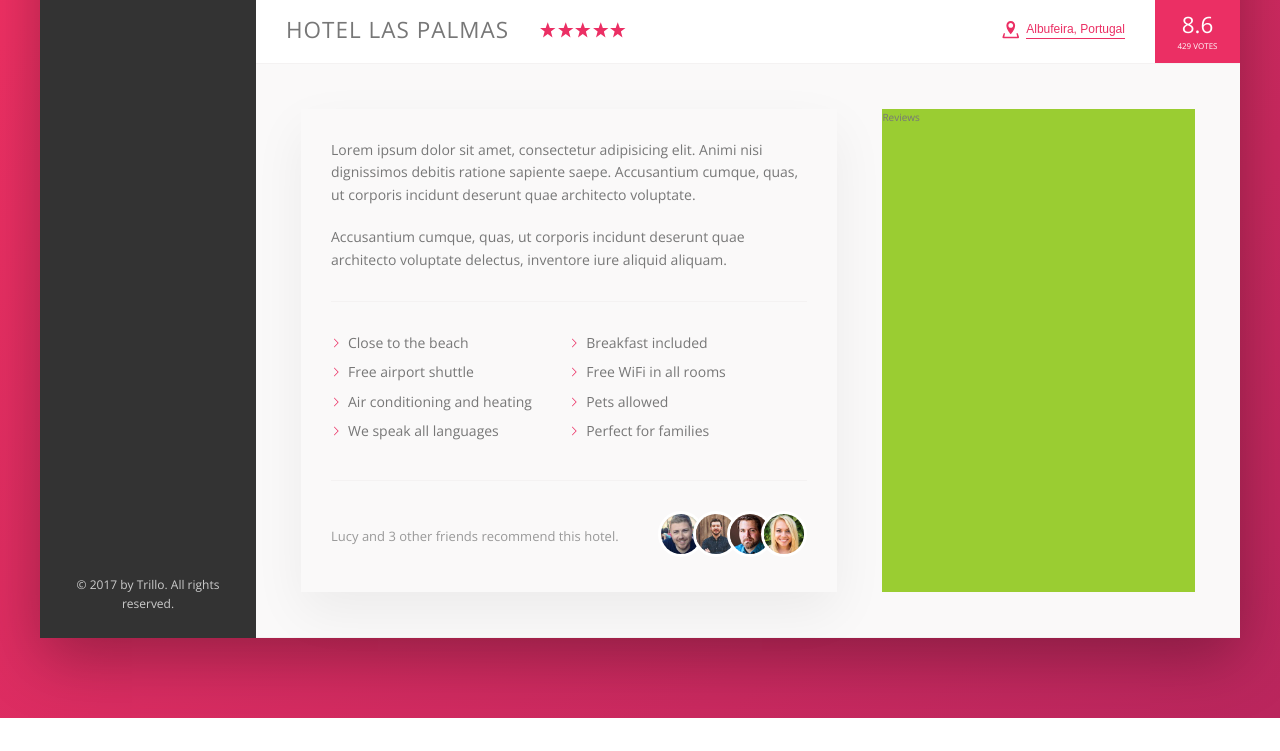
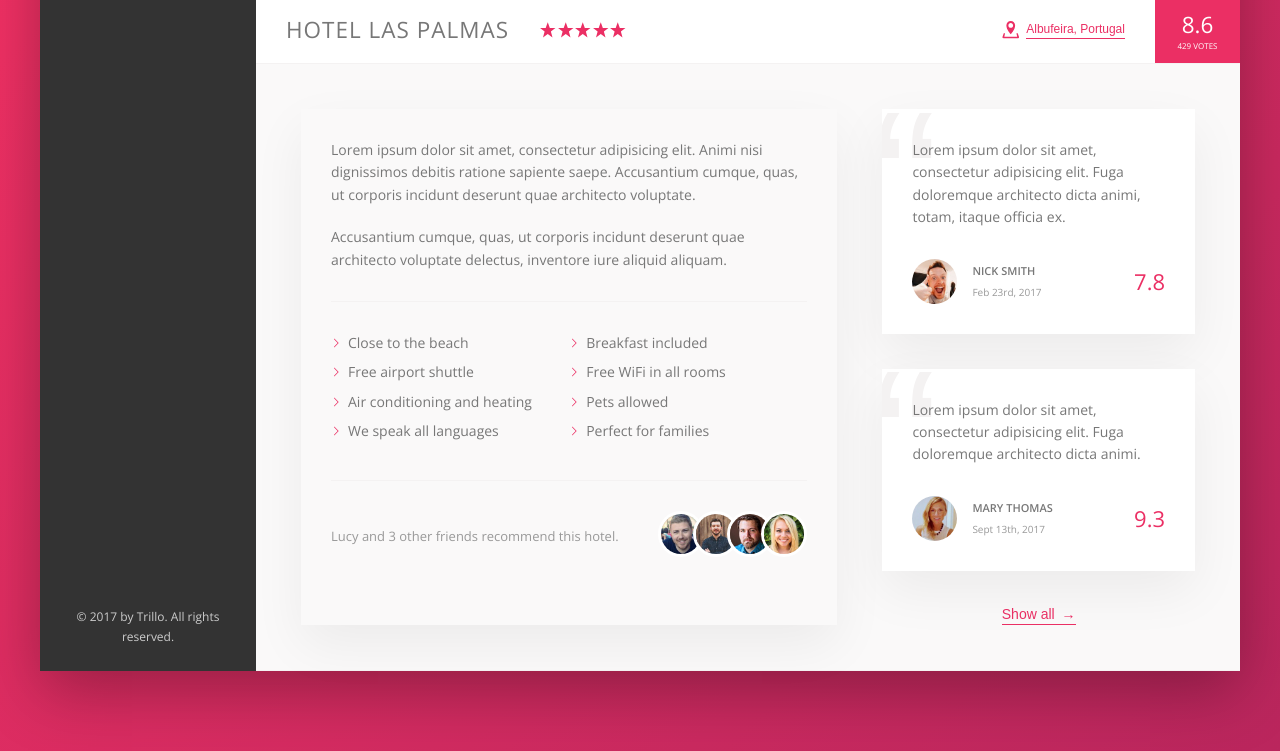
Before and after one commit to araltasher/Udemy-advanced-css, a website: page trillo/index.html in a window 1280 px wide. Shown: the part 538-1289 px from the top of the page. Before the commit the page ends 1256 px from the top, so only its background shows below. Drawn offline with nearby package versions, Linux system fonts and the light colour scheme.

Commit message:
completed user-reviews

```diff
--- a/trillo/index.html
+++ b/trillo/index.html
@@ -138,7 +138,8 @@
                 <div class="detail">
                     <div class="description">
                         <p class="paragraph">
-                        Lorem ipsum dolor sit amet, consectetur adipisicing elit. Animi nisi dignissimos debitis ratione sapiente saepe. Accusantium cumque, quas, ut corporis incidunt deserunt quae architecto voluptate.
+                            Lorem ipsum dolor sit amet, consectetur adipisicing elit. Animi nisi dignissimos debitis ratione sapiente saepe. Accusantium
+                            cumque, quas, ut corporis incidunt deserunt quae architecto voluptate.
                         </p>
                         <p class="paragraph">
                             Accusantium cumque, quas, ut corporis incidunt deserunt quae architecto voluptate delectus, inventore iure aliquid aliquam.
@@ -166,7 +167,34 @@
                         </div>
                     </div>
                     <div class="user-reviews">
-                        Reviews
+                        <figure class="review">
+                            <blockquote class="review__text">
+                                Lorem ipsum dolor sit amet, consectetur adipisicing elit. Fuga doloremque architecto dicta animi, totam, itaque officia ex.
+                            </blockquote>
+                            <figcaption class="review__user">
+                                <img src="img/user-1.jpg" alt="User 1" class="review__photo" />
+                                <div class="review__user-box">
+                                    <p class="review__user-name">Nick Smith</p>
+                                    <p class="review__user-date">Feb 23rd, 2017</p>
+                                </div>
+                                <div class="review__rating">7.8</div>
+                            </figcaption>
+                        </figure>
+                        <figure class="review">
+                            <blockquote class="review__text">
+                                Lorem ipsum dolor sit amet, consectetur adipisicing elit. Fuga doloremque architecto dicta animi.
+                            </blockquote>
+                            <figcaption class="review__user">
+                                <img src="img/user-2.jpg" alt="User 2" class="review__photo" />
+                                <div class="review__user-box">
+                                    <p class="review__user-name">Mary Thomas</p>
+                                    <p class="review__user-date">Sept 13th, 2017</p>
+                                </div>
+                                <div class="review__rating">9.3</div>
+                            </figcaption>
+                        </figure>
+
+                        <button class="btn-inline">Show all <span>&rarr;</span></button>
                     </div>
                 </div>
             </main>
--- a/trillo/sass/_component.scss
+++ b/trillo/sass/_component.scss
@@ -243,9 +243,19 @@
     background-color: transparent;
     cursor: pointer;
     transition: all .2s;
+
+    & span {
+        margin-left: 3px;
+        transition: margin-left .2s;
+    }
     &:hover {
         color: var(--color-grey-dark-1);
+
+        span {
+            margin-left: 8px;
+        }
     }
+
     &:focus {
         outline: none;
         animation: pulsate 1s infinite;
--- a/trillo/sass/_layout.scss
+++ b/trillo/sass/_layout.scss
@@ -11,14 +11,13 @@
     height: 7rem;
     background-color: #fff;
     border-bottom: var(--line);
-
     display: flex;
     justify-content: space-between;
     align-items: center;
 }
 
 .content {
-    display:flex;
+    display: flex;
 }
 
 .sidebar {
@@ -39,17 +38,80 @@
     padding: 4.5rem;
     background-color: var(--color-grey-light-1);
     border-bottom: var(--line);
+    font-size: 1.4rem;
 }
 
 .description {
-    font-size: 1.4rem;
     box-shadow: var(--shadow-light);
     padding: 3rem;
     flex: 0 0 60%;
     margin-right: 4.5rem;
 }
 
-.user-reviews{
-    background-color: yellowgreen;
+
+/* REVIEWS  */
+
+.user-reviews {
     flex: 1;
+    display: flex;
+    flex-direction: column;
+    align-items: center;
 }
+
+.review {
+    background-color: #fff;
+    box-shadow: var(--shadow-light);
+    padding: 3rem;
+    margin-bottom: 3.5rem;
+    position: relative;
+    overflow: hidden;
+
+    &__text {
+        margin-bottom: 3rem;
+        z-index: 10;
+        position: relative;
+    }
+
+    &__user {
+        display: flex;
+        align-items: center;
+
+    }
+
+    &__photo {
+        height:4.5rem;
+        width:4.5rem;
+        border-radius: 50%;
+        margin-right: 1.5rem;
+    }
+    &__user-box{
+        margin-right: auto;
+    }
+    &__user-name{
+        font-size: 1.1rem;
+        font-weight: 600;
+        text-transform: uppercase;
+        margin-bottom: .4rem;
+    }
+    &__user-date{
+        font-size: 1rem;
+        color: var(--color-grey-dark-3);
+    }
+    &__rating{
+        color: var(--color-primary);
+        font-size: 2.2rem;
+        font-weight: 300;
+    }
+
+    &::before {
+        content: "\201C";
+        position: absolute;
+        top: -2.75rem;
+        left: -1rem;
+        line-height: 1;
+        font-size: 20rem;
+        color: var(--color-grey-light-2);
+        font-family: sans-serif;
+        z-index: 1;
+    }
+}
```
Also changed, not shown: trillo/img/text.txt (deleted, +0 -17 lines), trillo/css/style.css. Lines whose indentation alone changed are shown as unchanged.
